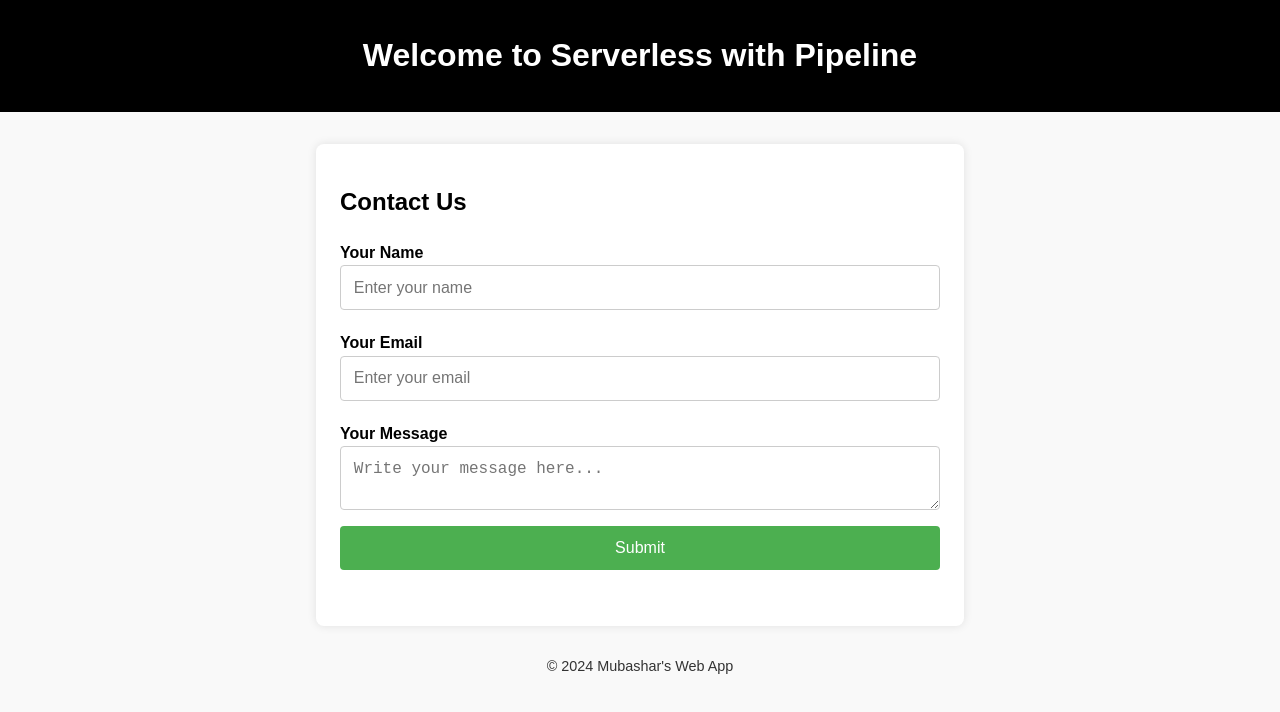
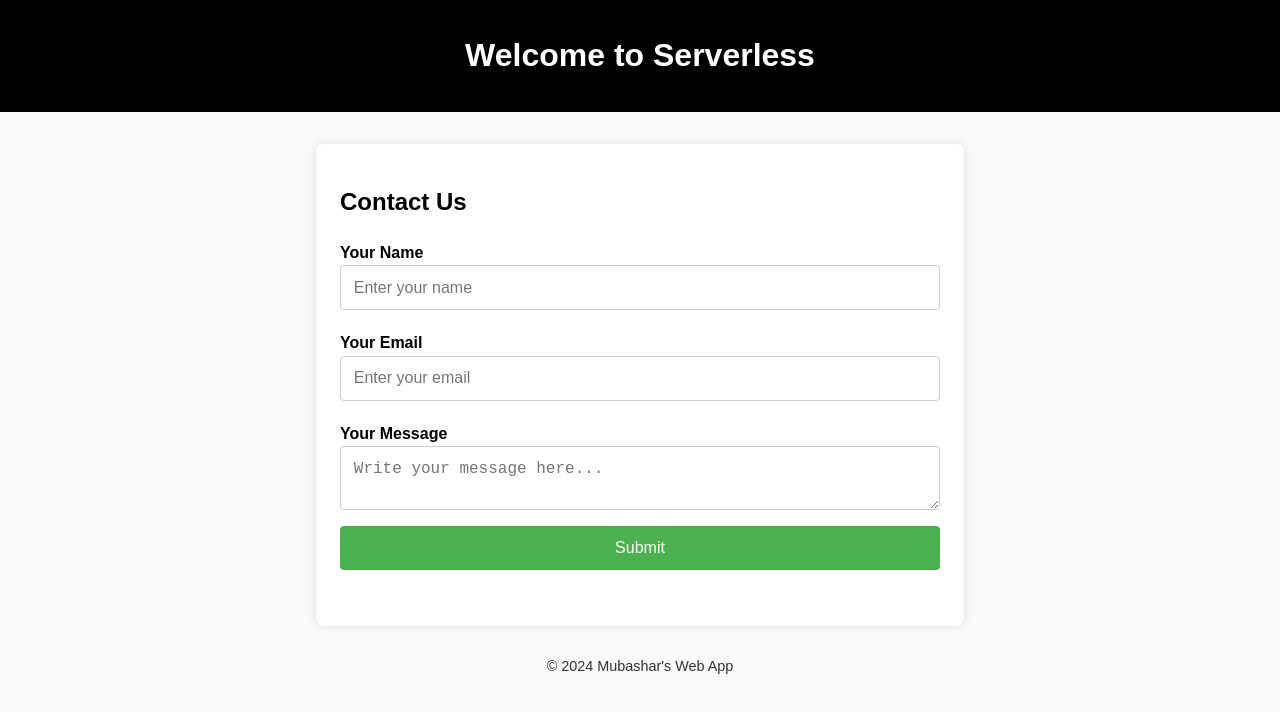
Before and after one commit to MubasharSadiq/myServerlessWebApp, a plain HTML site: page index.html in a window 1280 px wide. Drawn offline with Linux system fonts and the light colour scheme.

Commit message:
reset to default

```diff
--- a/index.html
+++ b/index.html
@@ -8,7 +8,7 @@
 </head>
 <body>
     <header>
-        <h1>Welcome to Serverless with Pipeline</h1>
+        <h1>Welcome to Serverless</h1>
     </header>
     <main>
         <h2>Contact Us</h2>
```
